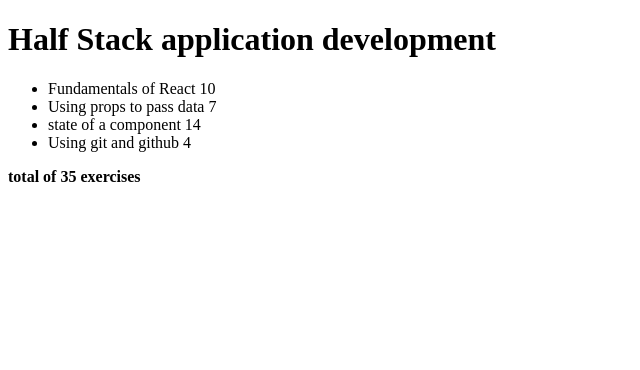
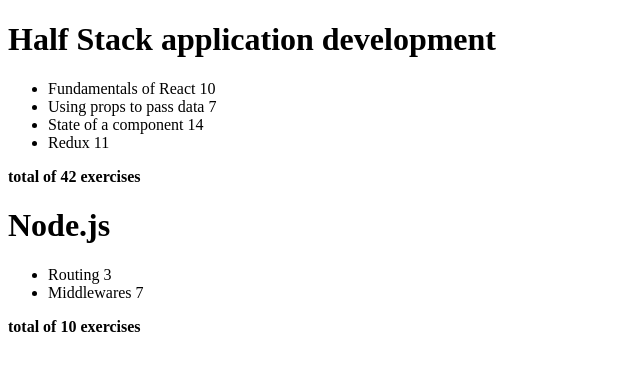
Before and after one commit to DiotheWind/course-information, a React (Vite) app: page / in a window 1280 px wide. Shown: the top 370 px of the page, without its empty margins (0-640 px from the left). Built offline with nearby package versions, Linux system fonts and the light colour scheme.

Commit message:
Update to allow display of arbitrary number of courses

```diff
--- a/src/App.jsx
+++ b/src/App.jsx
@@ -34,34 +34,55 @@ const Total = ({ parts }) => {
 }
 
 const App = () => {
-  const course = {
+  const courses = [
+    {
       name: 'Half Stack application development',
+      id: 1,
       parts: [
         {
-        name: "Fundamentals of React",
+          name: 'Fundamentals of React',
           exercises: 10,
           id: 1
         },
         {
-        name: "Using props to pass data",
+          name: 'Using props to pass data',
           exercises: 7,
           id: 2
         },
         {
-        name: "state of a component",
+          name: 'State of a component',
           exercises: 14,
           id: 3
         },
         {
-        name: 'Using git and github',
-        exercises: 4,
+          name: 'Redux',
+          exercises: 11,
           id: 4
         }
-    ],
+      ]
+    },
+    {
+      name: 'Node.js',
+      id: 2,
+      parts: [
+        {
+          name: 'Routing',
+          exercises: 3,
+          id: 1
+        },
+        {
+          name: 'Middlewares',
+          exercises: 7,
+          id: 2
         }
+      ]
+    }
+  ]
 
   return (
-    <Course course={course} />
+    <div>
+      {courses.map(course => <Course key={course.id} course={course} />)}
+    </div>
   )
 }
 
```
Lines whose indentation alone changed are shown as unchanged.
